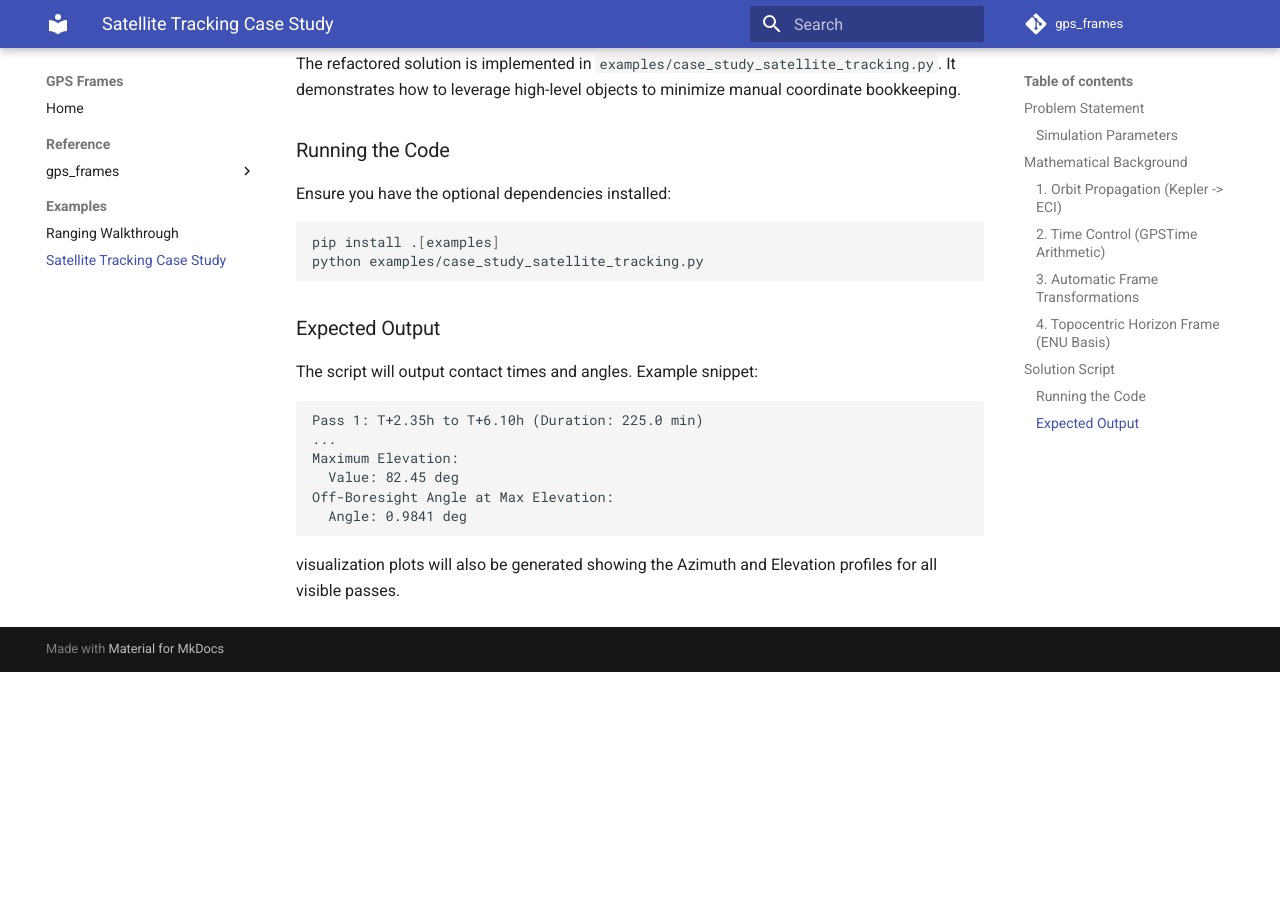
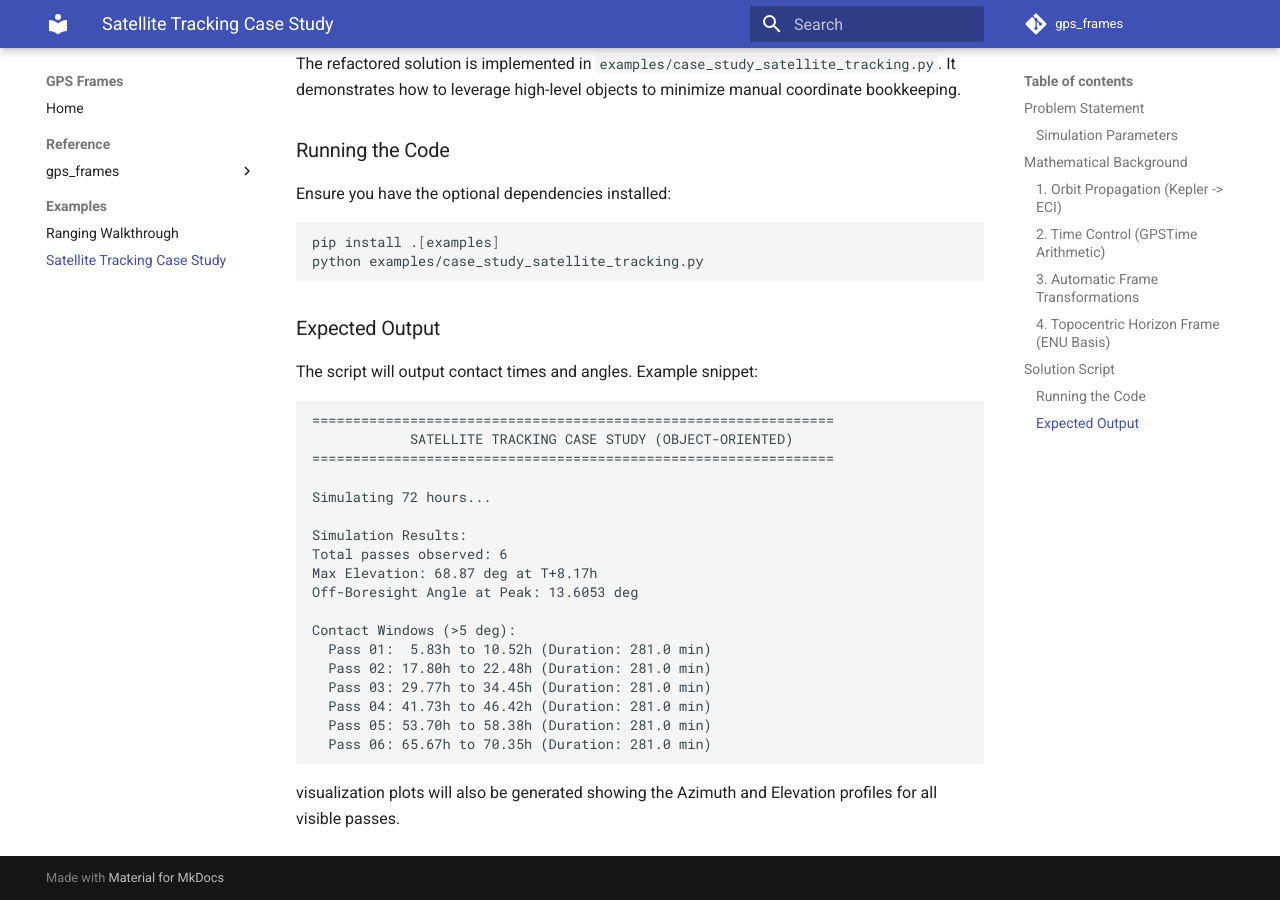
Before and after one commit to the-aerospace-corporation/gps_frames, an MkDocs documentation site: the page built from docs/case_study.md, in a window 1280 px wide and 900 px high, scrolled down 2118 px. Built offline with MkDocs 1.6.1 and Material for MkDocs 9.7.7, drawn with Linux system fonts in a browser that asks for light colours; comment, search, counter and statistics services are not loaded; before the commit the page ends 2790 px from its top, so only the background shows below that.

Commit message:
Fixed case study example

````diff
--- a/docs/case_study.md
+++ b/docs/case_study.md
@@ -80,12 +80,24 @@ python examples/case_study_satellite_tracking.py
 ### Expected Output
 The script will output contact times and angles. Example snippet:
 ```text
-Pass 1: T+2.35h to T+6.10h (Duration: 225.0 min)
-...
-Maximum Elevation:
-  Value: 82.45 deg
-Off-Boresight Angle at Max Elevation:
-  Angle: 0.9841 deg
+================================================================
+            SATELLITE TRACKING CASE STUDY (OBJECT-ORIENTED)
+================================================================
+
+Simulating 72 hours...
+
+Simulation Results:
+Total passes observed: 6
+Max Elevation: 68.87 deg at T+8.17h
+Off-Boresight Angle at Peak: 13.6053 deg
+
+Contact Windows (>5 deg):
+  Pass 01:  5.83h to 10.52h (Duration: 281.0 min)
+  Pass 02: 17.80h to 22.48h (Duration: 281.0 min)
+  Pass 03: 29.77h to 34.45h (Duration: 281.0 min)
+  Pass 04: 41.73h to 46.42h (Duration: 281.0 min)
+  Pass 05: 53.70h to 58.38h (Duration: 281.0 min)
+  Pass 06: 65.67h to 70.35h (Duration: 281.0 min)
 ```
 
 visualization plots will also be generated showing the Azimuth and Elevation profiles for all visible passes.
````
